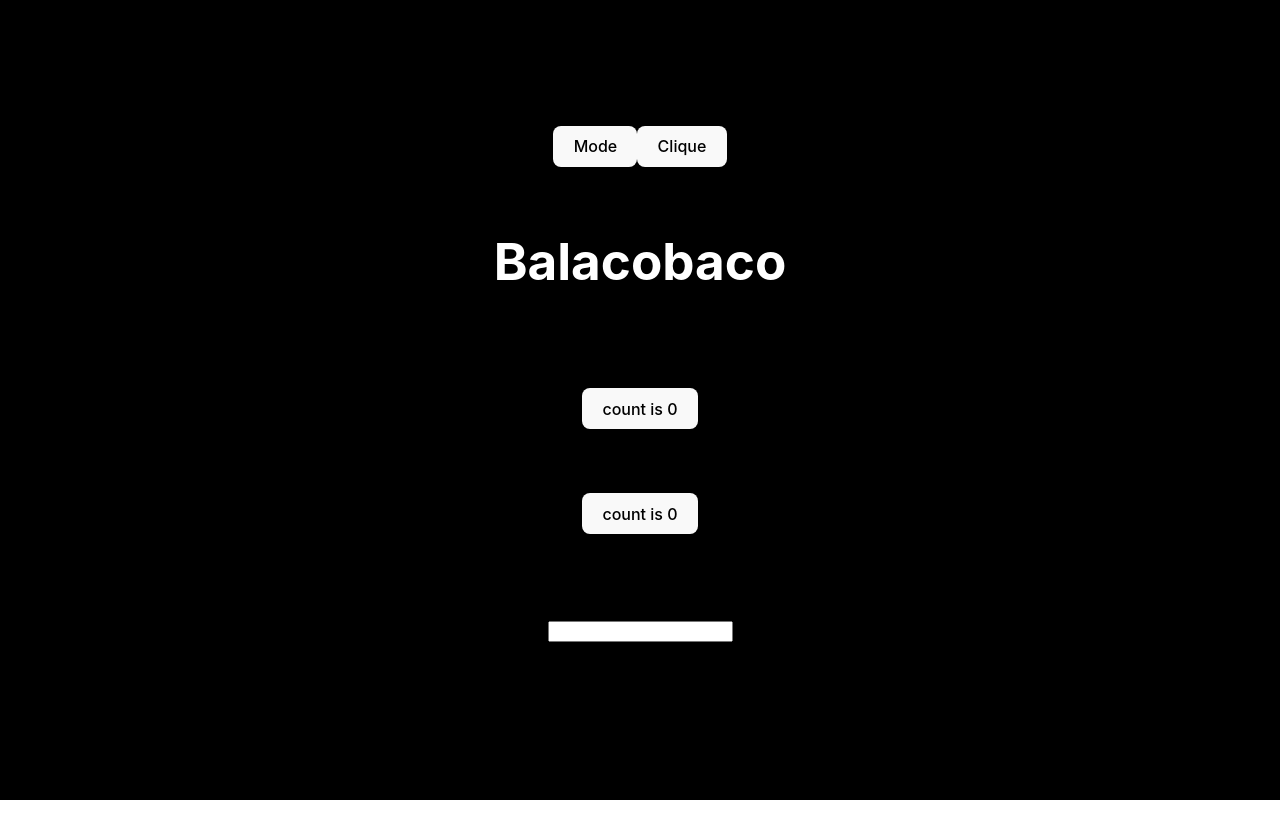
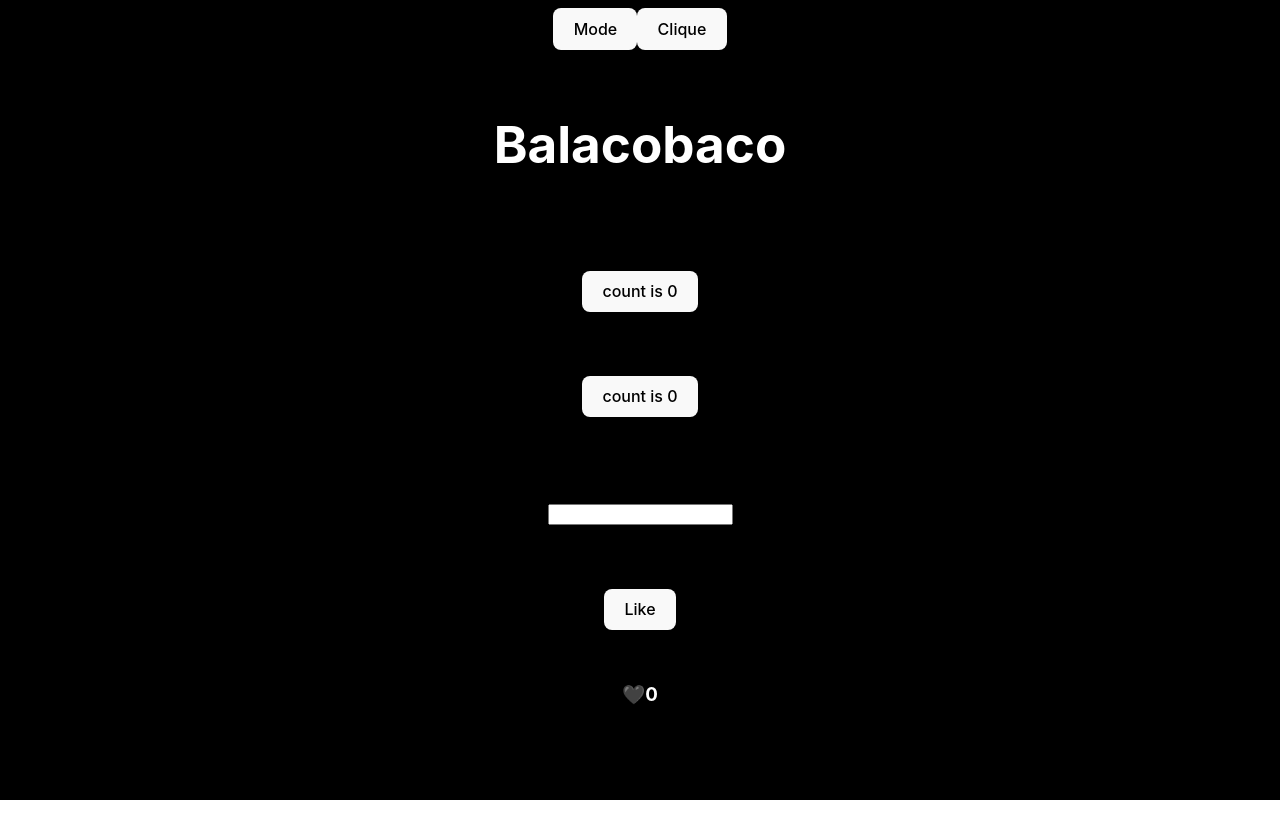
Before and after one commit to wandererbayer/react_2, a React (Vite) app in the folder React/: page / in a window 1280 px wide. Before the commit the page ends 800 px from the top, so only its background shows below. Built offline with nearby package versions, Linux system fonts and the light colour scheme.

Commit message:
nova atividade 1 de 3 no classroom/Like

```diff
--- a/React/src/App.css
+++ b/React/src/App.css
@@ -49,6 +49,6 @@
 
 .fundo-branco
 {
-  background-color: white;
+  background-color: gray;
   color: black;
 }
--- a/React/src/App.jsx
+++ b/React/src/App.jsx
@@ -8,6 +8,8 @@ function App() {
   const [string, setString] = useState(false)
   const [theme, setTheme] = useState(true)
   const [balacocaco, setBalaco] = useState(true)
+  const [heart, setHeart] = useState(false)
+  const [count2, setCount2] = useState(0)
 
   //https://legacy.reactjs.org/docs/hooks-effect.html
   //https://react.dev/reference/react/useEffect
@@ -74,6 +76,20 @@ function App() {
         <h2>{string}</h2>
         <input type="text" onChange={(e) => setString(e.target.value)}/>
       </div>
+      <div className="card">
+        <button onClick={()=> setHeart(heart ? false : true)}>Like</button>
+          {heart ?
+          <div className="card">
+            <h3>💙{count2 + 1}</h3>
+          </div>
+          :
+          <div className="card">
+            <h3>🖤{count2}</h3>
+          </div>
+        }
+      </div>
+
+
         {/* <p>
           Edit <code>src/App.jsx</code> and save to test HMR
         </p>
```
